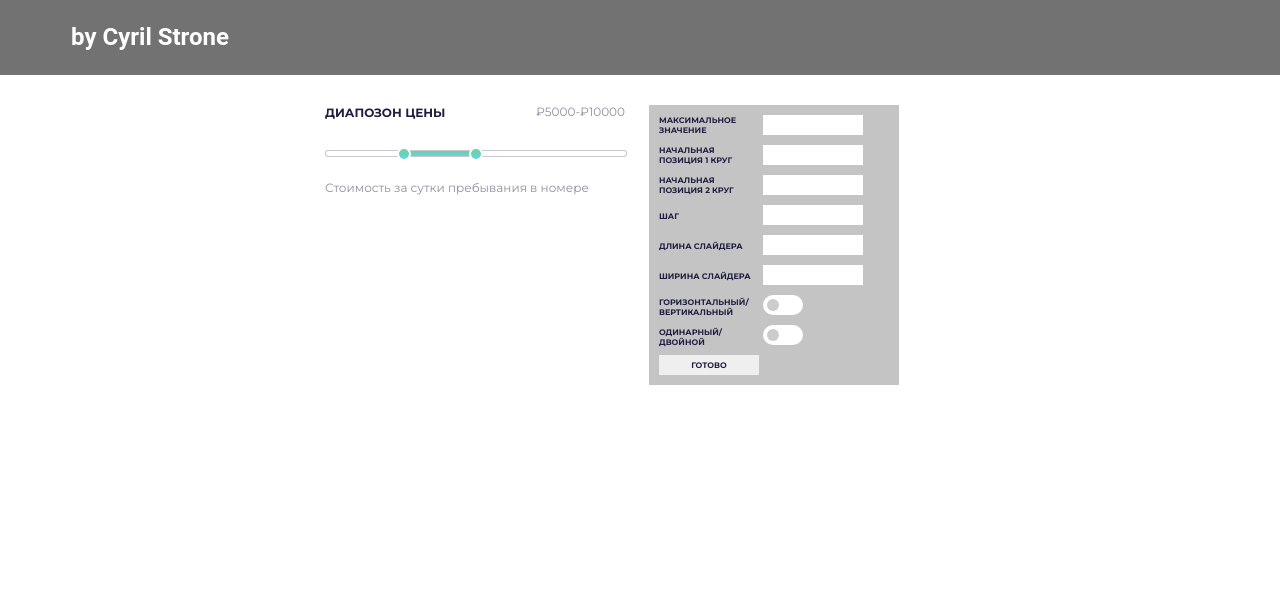
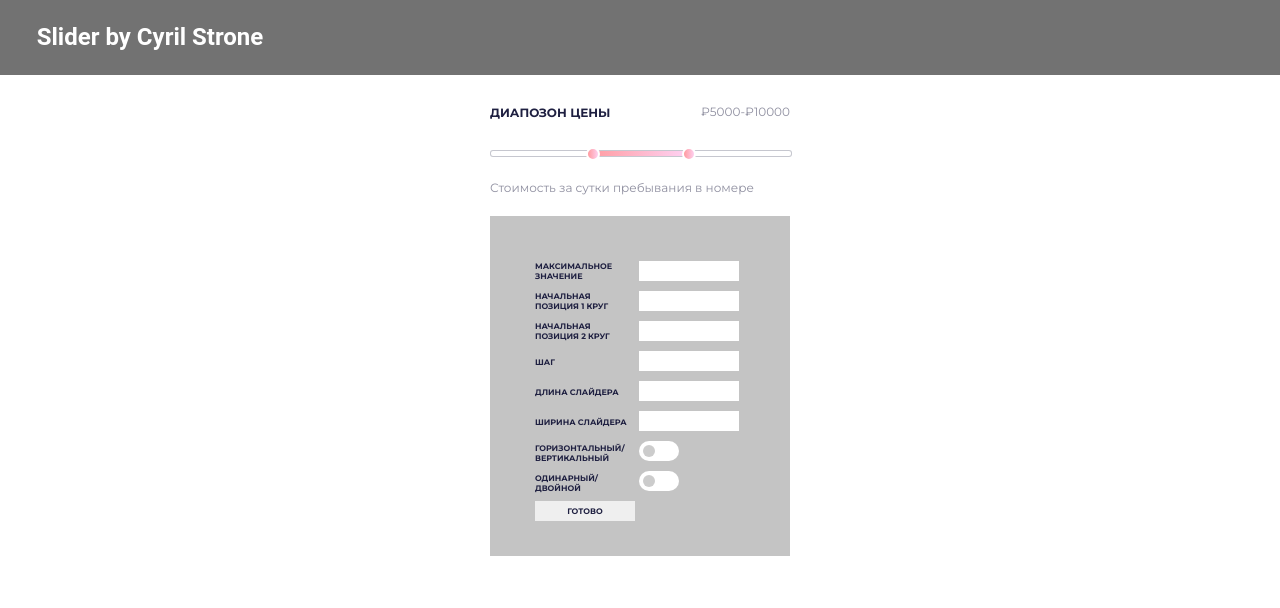
Before and after one commit to CyrilStrone/JQuery-Plugin-by-Cyril-Strone, a plain HTML site: page slider/my/slider-strone.html in a window 1280 px wide. Drawn offline with Linux system fonts and the light colour scheme.

Commit message:
html
Сделал слайдер презентабельным. Добавил доп переменные к ключевым значениям.

```diff
--- a/slider/my/htmlcss.js
+++ b/slider/my/htmlcss.js
@@ -1,4 +1,5 @@
 let SliderGeneral = document.querySelector('.slider-general');
+
 let SliderTitleOne = document.createElement('slider-title_one')
 SliderTitleOne.textContent = 'Диапозон цены';
 SliderTitleOne.style.cssText = `
@@ -29,6 +30,7 @@ SliderMoneyTwo.textContent = `₽0`;
 let SliderLine = document.createElement('slider')
 SliderLine.id = 'slider';
 SliderLine.style.cssText = `
+
   display:inline-block;
   background: #FFFFFF;
   border: 1px solid rgba(31, 32, 65, 0.25);
@@ -40,7 +42,7 @@ SliderCircleOneG.style.cssText = `
   z-index: 999999;
   cursor: pointer;
   position: absolute;
-  background: linear-gradient(180deg, #6FCF97 0%, #66D2EA 100%);
+  background: linear-gradient(90deg, #FF9A9E 0%, #FECFEF 99%, #FECFEF 100%);
   border: 2px solid #FFFFFF;
   border-radius: 10px;
   display:none;`;
@@ -50,7 +52,7 @@ SliderCircleOneV.style.cssText = `
     z-index: 999999;
     cursor: pointer;
     position: absolute;
-    background: linear-gradient(180deg, #6FCF97 0%, #66D2EA 100%);
+    background: linear-gradient(90deg, #FF9A9E 0%, #FECFEF 99%, #FECFEF 100%);
     border: 2px solid #FFFFFF;
     border-radius: 10px;
     display:none;`;
@@ -61,7 +63,7 @@ SliderCircleTwoG.style.cssText = `
   z-index: 999999;
   cursor: pointer;
   position: absolute;
-  background: linear-gradient(180deg, #6FCF97 0%, #66D2EA 100%);
+  background: linear-gradient(90deg, #FF9A9E 0%, #FECFEF 99%, #FECFEF 100%);
   border: 2px solid #FFFFFF;
   border-radius: 10px;
   display:none;`;
@@ -71,7 +73,7 @@ SliderCircleTwoV.style.cssText = `
   z-index: 999999;
   cursor: pointer;
   position: absolute;
-  background: linear-gradient(180deg, #6FCF97 0%, #66D2EA 100%);
+  background: linear-gradient(90deg, #FF9A9E 0%, #FECFEF 99%, #FECFEF 100%);
   border: 2px solid #FFFFFF;
   border-radius: 10px;
   display:none;`;
@@ -79,7 +81,7 @@ let SliderLineMin = document.createElement('slider-line_min')
 SliderLineMin.style.cssText = `
   position: relative;
   display:block;
-  background: linear-gradient(180deg, #6FCF97 0%, #66D2EA 100%);`;
+  background: linear-gradient(90deg, #FF9A9E 0%, #FECFEF 99%, #FECFEF 100%);`;
 let SliderTitleTwo = document.createElement('slider-title_two')
 SliderTitleTwo.textContent = 'Стоимость за сутки пребывания в номере';
 SliderTitleTwo.style.cssText = `
--- a/slider/my/slider-strone.css
+++ b/slider/my/slider-strone.css
@@ -38,30 +38,28 @@ body {
     position: relative;
     margin-left: auto;
     margin-right: auto;
-    width: 630px;
-    height: 500px;
+    width: 300px;
 }
 
 .slider-general {
-    display: inline-block;
+    display: block;
     position: static;
     width: 300px;
-    height: 400px;
     margin: 0;
 }
 
 .slider-options {
-    margin-left: 20px;
+    margin-top: 20px;
     display: inline-block;
     background: #C4C4C4;
     vertical-align: top;
+    width: 300px;
 }
 
 .slider-block__values {
     display: inline-block;
-    width: 250px;
     height: 100%;
-    padding: 10px;
+    padding: 45px;
     padding-bottom: 0;
     box-sizing: border-box;
 }
@@ -106,3 +104,7 @@ body {
     height: 20px;
     padding-bottom: 10px;
 }
+
+.slider-block__values-block:last-child {
+    padding-bottom: 35px;
+}
--- a/slider/my/slider-strone.html
+++ b/slider/my/slider-strone.html
@@ -15,7 +15,7 @@
 
 <body>
     <div class="Title">
-        <h1>by Cyril Strone</h1>
+        <h1>Slider by Cyril Strone</h1>
 
     </div>
     <div class="slider-block">
--- a/slider/my/slider-strone.js
+++ b/slider/my/slider-strone.js
@@ -1,9 +1,19 @@
+let UserMaximumValue = 15000;
+let UserSliderLineWidth = 300;
+let UserSliderLineHeight = 5;
+let UserSliderStepSize = 50;
+let UserstartingPointViewCircleOne = 5000;
+let UserstartingPointViewCircleTwo = 10000;
+
 let MaximumValue;
 let SliderLineWidth;
 let SliderLineHeight;
+let SliderStepSize;
+let startingPointViewCircleOne;
+let startingPointViewCircleTwo;
+
 let SliderLineMinWidth;
 let SliderLineMinHeight;
-let SliderStepSize;
 let SliderCircleOneMarginTop;
 let SliderCircleOneMarginLeft;
 let SliderCircleTwoMarginTop;
@@ -11,8 +21,6 @@ let SliderCircleTwoMarginLeft;
 let SliderCircleOneWidthHeight;
 let SliderCircleTwoWidthHeight;
 let SliderCircleBorder = 2;
-let startingPointViewCircleOne;
-let startingPointViewCircleTwo;
 
 let coefficient;
 let startingPointCircleOne;
@@ -21,6 +29,7 @@ let newLeftCircleOne;
 let newLeftCircleTwo;
 
 let SliderLineMargin;
+
 let VorG;
 let OorT;
 
@@ -288,12 +297,12 @@ sliderbutton.onclick = function(event) {
     VerOrGor()
     OneOrTwo()
 
-    MaximumValue = ifNan(Number(document.getElementById('max').value), 20000);
-    startingPointViewCircleOne = bigValue(ifNan(Number(document.getElementById('minPosCircle').value), 5000), MaximumValue);
-    startingPointViewCircleTwo = minValue(ifNan(Number(document.getElementById('maxPosCircle').value), 10000, ), MaximumValue);
-    SliderStepSize = ifNan(Number(document.getElementById('stepSize').value), 50);
-    SliderLineWidth = ifNan(Number(document.getElementById('LineWidth').value), 300);
-    SliderLineHeight = ifNan(Number(document.getElementById('LineHeight').value), 5);
+    MaximumValue = ifNan(Number(document.getElementById('max').value), UserMaximumValue);
+    startingPointViewCircleOne = bigValue(ifNan(Number(document.getElementById('minPosCircle').value), UserstartingPointViewCircleOne), MaximumValue);
+    startingPointViewCircleTwo = minValue(ifNan(Number(document.getElementById('maxPosCircle').value), UserstartingPointViewCircleTwo, ), MaximumValue);
+    SliderStepSize = ifNan(Number(document.getElementById('stepSize').value), UserSliderStepSize);
+    SliderLineWidth = ifNan(Number(document.getElementById('LineWidth').value), UserSliderLineWidth);
+    SliderLineHeight = ifNan(Number(document.getElementById('LineHeight').value), UserSliderLineHeight);
 
     SliderLineMinWidth = SliderLineWidth;
     SliderLineMinHeight = SliderLineHeight;
```
